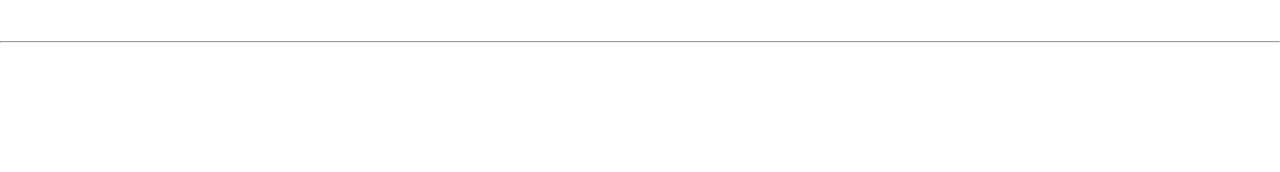
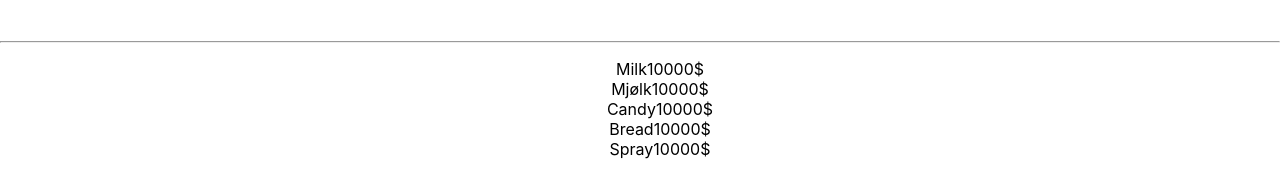
Before and after one commit to IsacHolstad/react-101, a React (Create React App) app: page / in a window 1280 px wide. Shown: the part 1174-1346 px from the top of the page. Before the commit the page ends 1225 px from the top, so only its background shows below. Built offline with nearby package versions, Linux system fonts and the light colour scheme.

Commit message:
showing data from array using map

```diff
--- a/src/App.css
+++ b/src/App.css
@@ -1,7 +1,8 @@
 .App {
 
 }
-h3{
+
+h3 {
     text-align: center;
 }
 
@@ -32,3 +33,8 @@ h4 {
     text-align: center;
     font-size: 32px;
 }
+
+li {
+    text-align: center;
+    list-style-type: none;
+}
--- a/src/App.js
+++ b/src/App.js
@@ -4,6 +4,14 @@ import Paragraph from "./components/Paragraph";
 import Content from "./components/Content";
 import ReactText from "./components/ReactText";
 import Counter from "./components/Voter";
+const proudcts = [
+    {id: 0, name:"Milk", price: "10000$"},
+    {id:1, name: "Mjølk", price: "10000$"},
+    {id:2, name:"Candy", price: "10000$"},
+    {id: 3, name:"Bread", price: "10000$"},
+    {id: 4, name:"Spray", price: "10000$"}
+
+];
 
 function App() {
   return (
@@ -40,8 +48,14 @@ function App() {
       <hr/>
           <h4>Day 4 of React</h4>
       <hr/>
-
-
+        <ul>
+            {proudcts.map((product => (
+                <li>
+                    {product.name}
+                    {product.price}
+                </li>
+            )))}
+        </ul>
     </div>
   );
 }
```
